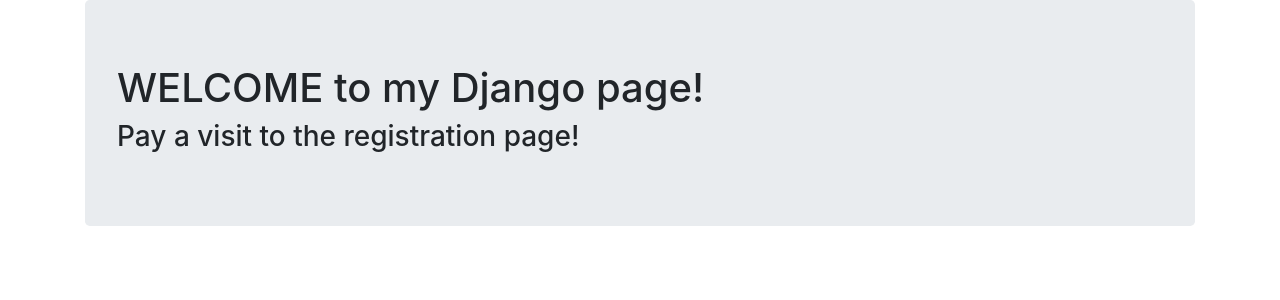
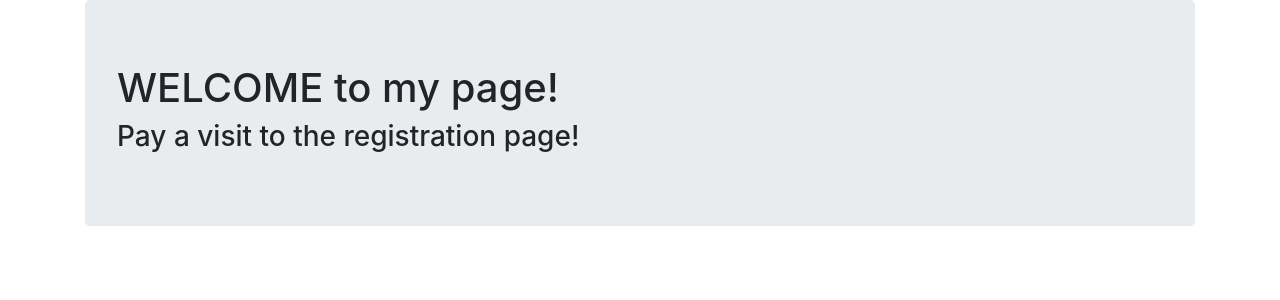
Before and after one commit to Edhotmetal/Django-Project, a Django app: page / in a window 1280 px wide. Shown: the part 56-356 px from the top of the page. Run offline with Django 3.2, Linux system fonts and the light colour scheme; some libraries are stand-ins or nearby versions.

Commit message:
Edited the welcome message

```diff
--- a/learning_users/templates/basic_app/index.html
+++ b/learning_users/templates/basic_app/index.html
@@ -2,7 +2,7 @@
 {% block body_block %}
 
 <div class="jumbotron">
-	<h1>WELCOME to my Django page!</h1>
+	<h1>WELCOME to my page!</h1>
 	<h3>Pay a visit to the registration page!</h3>
 </div>
 
```
